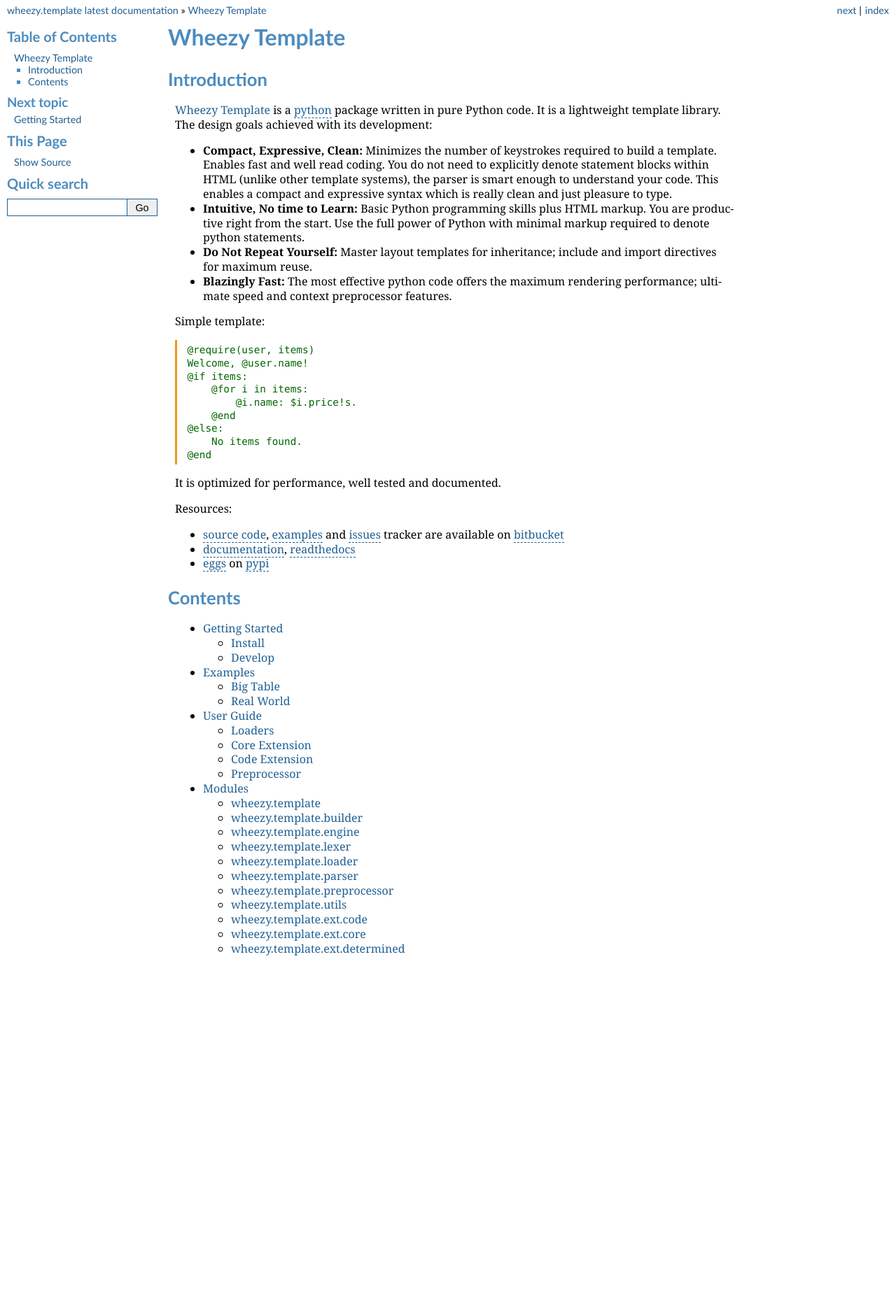
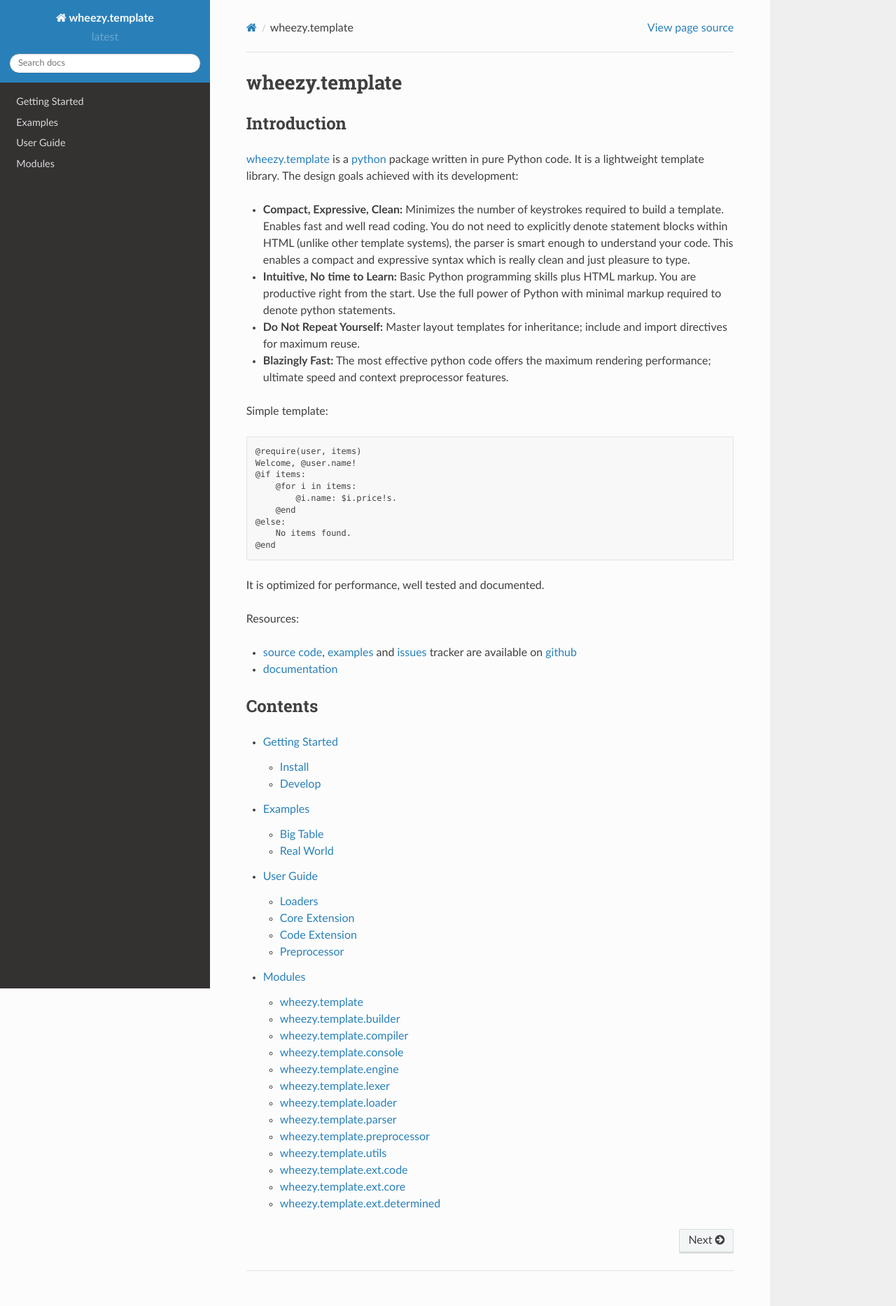
Before and after one commit to akornatskyy/wheezy.template, a Sphinx documentation site: the page built from doc/index.rst, in a window 1280 px wide. Shown: the whole page at 70% size. Built offline with Sphinx 7.4.7 and the Read the Docs theme 2.0.0, drawn with Linux system fonts in a browser that asks for light colours; before the commit the page ends 1413 px from its top, so only the background shows below that.

Commit message:
Updated docs to use sphinx rtd theme.

```diff
--- a/doc/conf.py
+++ b/doc/conf.py
@@ -32,7 +32,8 @@ sys.path.extend([
 # extensions coming with Sphinx (named 'sphinx.ext.*') or your custom ones.
 extensions = [
     'sphinx.ext.autodoc', 'sphinx.ext.doctest',
-    'sphinx.ext.coverage', 'sphinx.ext.viewcode'
+    'sphinx.ext.coverage', 'sphinx.ext.viewcode',
+    'sphinx_rtd_theme'
 ]
 
 # Add any paths that contain templates here, relative to this directory.
@@ -48,8 +49,8 @@ source_suffix = '.rst'
 master_doc = 'index'
 
 # General information about the project.
-project = u'wheezy.template'
-copyright = u'2012, Andriy Kornatskyy'
+project = 'wheezy.template'
+copyright = '2011, Andriy Kornatskyy'
 
 # The version info for the project you're documenting, acts as replacement for
 # |version| and |release|, also used in various other places throughout the
@@ -90,7 +91,7 @@ exclude_patterns = ['_build']
 # show_authors = False
 
 # The name of the Pygments (syntax highlighting) style to use.
-pygments_style = 'colorful'
+# pygments_style = 'colorful'
 
 # A list of ignored prefixes for module index sorting.
 # modindex_common_prefix = []
@@ -100,36 +101,16 @@ pygments_style = 'colorful'
 
 # The theme to use for HTML and HTML Help pages.  See the documentation for
 # a list of builtin themes.
-html_theme = 'default'
+html_theme = 'sphinx_rtd_theme'
 
 # The style sheet to use for HTML pages.
-html_style = 'style.css'
+# html_style = 'style.css'
 
 # Theme options are theme-specific and customize the look and feel of a theme
 # further.  For a list of options available for each theme, see the
 # documentation.
-html_theme_options = {
-    'footerbgcolor': '#FFF',
-    'footertextcolor': '#000',
-    'sidebarbgcolor': '#FFF',
-    'sidebartextcolor': '#4d8cbf',
-    'sidebarlinkcolor': '#216093',
-    'relbarbgcolor': '#FFF',
-    'relbartextcolor': '#000',
-    'relbarlinkcolor': '#216093',
-    'bgcolor': '#FFF',
-    'textcolor': '#000',
-    'linkcolor': '#216093',
-    'visitedlinkcolor': '#216093',
-    'headbgcolor': '#FFF',
-    'headtextcolor': '#4d8cbf',
-    'codebgcolor': '#FFF',
-    'codetextcolor': '#060',
-    'bodyfont': 'Georgia, serif',
-    'headfont': 'Calibri, sans-serif',
-    'stickysidebar': True,
-    'externalrefs': True
-}
+# html_theme_options = {
+# }
 
 # Add any paths that contain custom themes here, relative to this directory.
 # html_theme_path = []
@@ -153,7 +134,7 @@ html_theme_options = {
 # Add any paths that contain custom static files (such as style sheets) here,
 # relative to this directory. They are copied after the builtin static files,
 # so a file named 'default.css' will overwrite the builtin 'default.css'.
-html_static_path = ['static']
+# html_static_path = ['static']
 
 # If not '', a 'Last updated on:' timestamp is inserted at every page bottom,
 # using the given strftime format.
--- a/doc/index.rst
+++ b/doc/index.rst
@@ -1,6 +1,6 @@
 .. _`wheezy.template`:
 
-Wheezy Template
+wheezy.template
 ===============
 
 Introduction
@@ -41,9 +41,8 @@ It is optimized for performance, well tested and documented.
 Resources:
 
 * `source code`_, `examples`_ and `issues`_ tracker are available
-  on `bitbucket`_
-* `documentation`_, `readthedocs`_
-* `eggs`_ on `pypi`_
+  on `github`_
+* `documentation`_
 
 Contents
 --------
@@ -56,12 +55,9 @@ Contents
    userguide
    modules
 
-.. _`bitbucket`: http://bitbucket.org/akorn/wheezy.template
-.. _`documentation`: http://packages.python.org/wheezy.template
-.. _`eggs`: http://pypi.python.org/pypi/wheezy.template
-.. _`examples`: http://bitbucket.org/akorn/wheezy.template/src/tip/demos
-.. _`issues`: http://bitbucket.org/akorn/wheezy.template/issues
-.. _`pypi`: http://pypi.python.org
-.. _`python`: http://www.python.org
-.. _`readthedocs`: http://readthedocs.org/builds/wheezytemplate/
-.. _`source code`: http://bitbucket.org/akorn/wheezy.template/src
+.. _`github`: https://github.com/akornatskyy/wheezy.template
+.. _`documentation`: https://wheezytemplate.readthedocs.io/en/latest/
+.. _`examples`: https://github.com/akornatskyy/wheezy.template/tree/master/demos
+.. _`issues`: https://github.com/akornatskyy/wheezy.template/issues
+.. _`python`: https://www.python.org
+.. _`source code`: https://github.com/akornatskyy/wheezy.template
--- a/setup.cfg
+++ b/setup.cfg
@@ -11,3 +11,4 @@ upload-dir = doc/_build
 
 [tool:pytest]
 pep8ignore =
+addopts = --disable-pytest-warnings
```
Also changed, not shown: README.md (+3 -3 lines), doc/modules.rst (+12 -0 lines), 3 other files.
